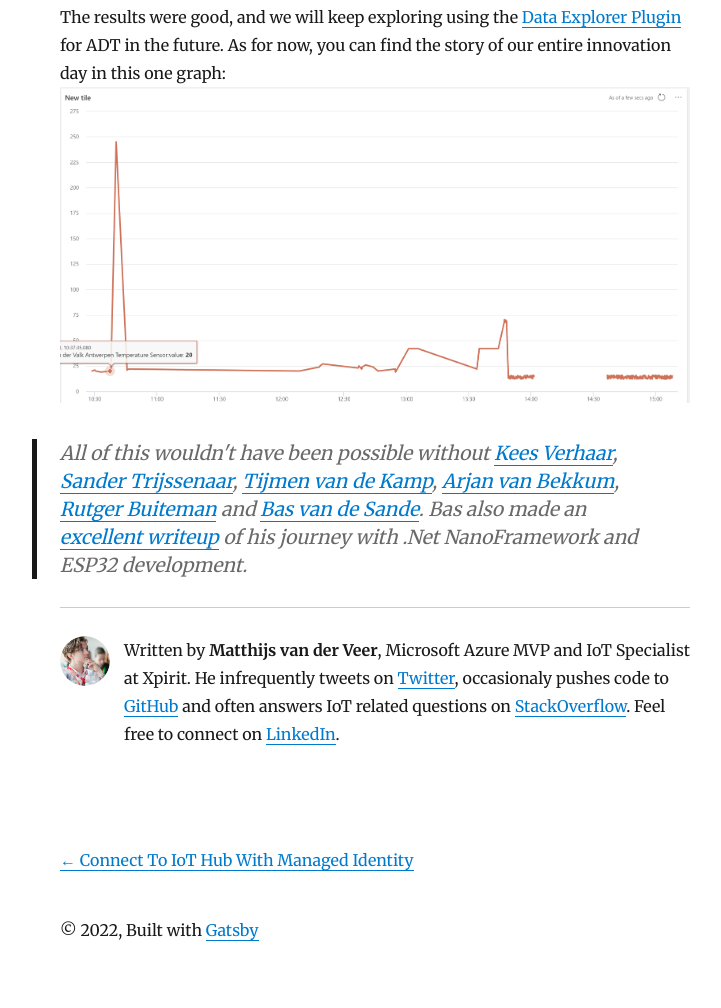
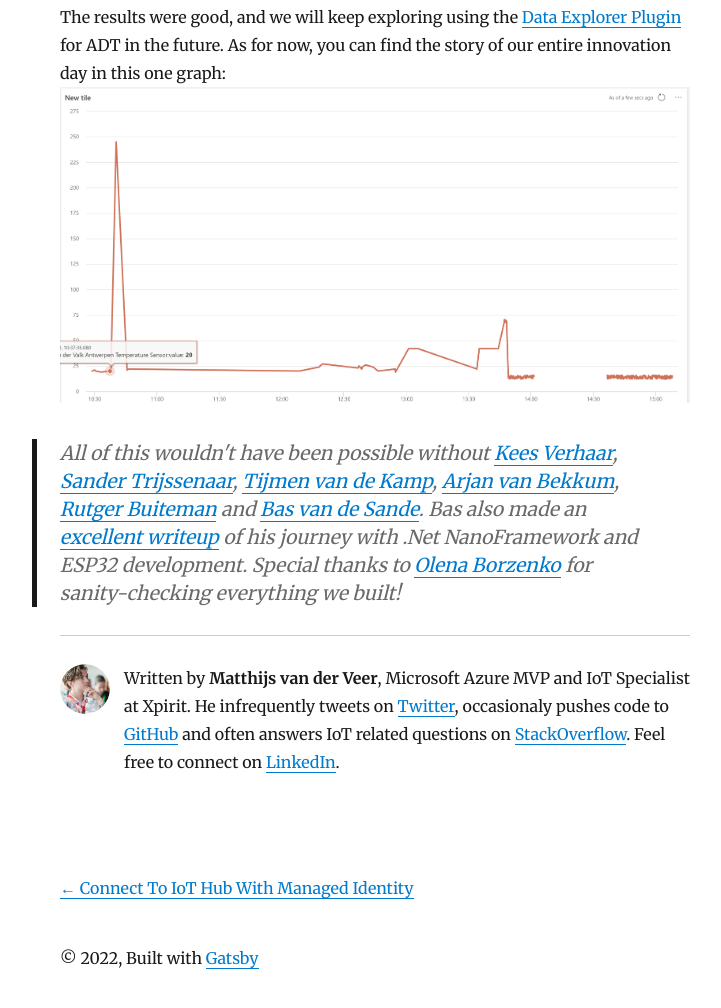
Before and after one commit to MatthijsvdVeer/vanderveer.io, a Gatsby site: page /azure-digital-twins-for-smart-buildings/ in a window 1280 px wide. Shown: the part 4723-5731 px from the top of the page, without its empty margins (265-986 px from the left). Before the commit the page ends 5709 px from the top, so only its background shows below. Built offline with nearby package versions, Linux system fonts and the light colour scheme; Gatsby itself is replaced by a stand-in of ours; some packages are replaced by stand-ins of ours.

Commit message:
Minor changes

```diff
--- a/content/blog/azure-digital-twins-for-smart-buildings/index.md
+++ b/content/blog/azure-digital-twins-for-smart-buildings/index.md
@@ -71,7 +71,7 @@ The results were good, and we will keep exploring using the [Data Explorer Plugi
 
 
 
-> All of this wouldn't have been possible without [Kees Verhaar][2], [Sander Trijssenaar][4], [Tijmen van de Kamp][5], [Arjan van Bekkum][6], [Rutger Buiteman][7] and [Bas van de Sande][3]. Bas also made an [excellent writeup][8] of his journey with .Net NanoFramework and ESP32 development.
+> All of this wouldn't have been possible without [Kees Verhaar][2], [Sander Trijssenaar][4], [Tijmen van de Kamp][5], [Arjan van Bekkum][6], [Rutger Buiteman][7] and [Bas van de Sande][3]. Bas also made an [excellent writeup][8] of his journey with .Net NanoFramework and ESP32 development. Special thanks to [Olena Borzenko][10] for sanity-checking everything we built!
 
 [1]: https://docs.microsoft.com/en-us/azure/digital-twins/reference-service-limits?WT.mc_id=IoT-MVP-5004034#rate-limits
 [2]: https://xpirit.com/team/kees-verhaar/
@@ -82,3 +82,4 @@ The results were good, and we will keep exploring using the [Data Explorer Plugi
 [7]: https://xpirit.com/team/rutger-buiteman/
 [8]: https://azurecodingarchitect.com/posts/prepare-for-iot/
 [9]: https://docs.microsoft.com/en-us/azure/digital-twins/concepts-data-explorer-plugin?WT.mc_id=IoT-MVP-5004034
+[10]: https://xpirit.com/team/olena-borzenko/
```
